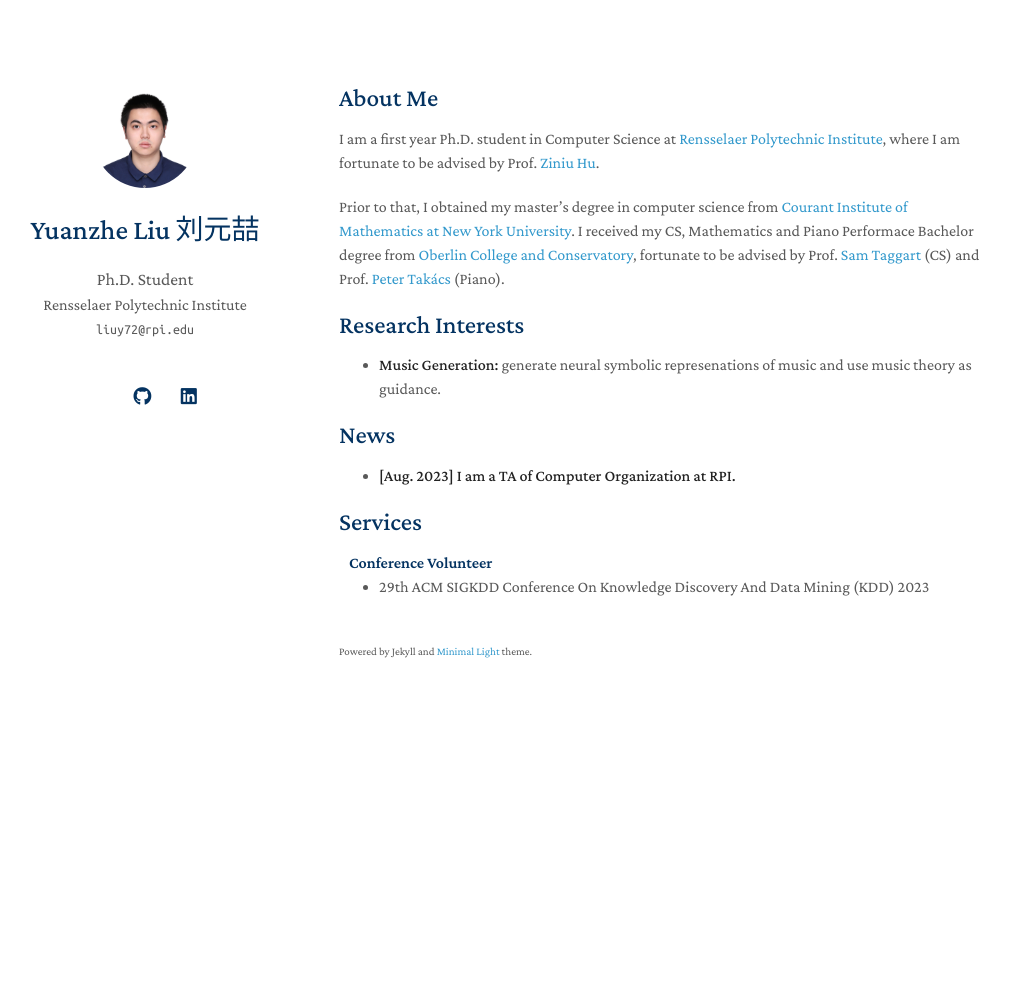
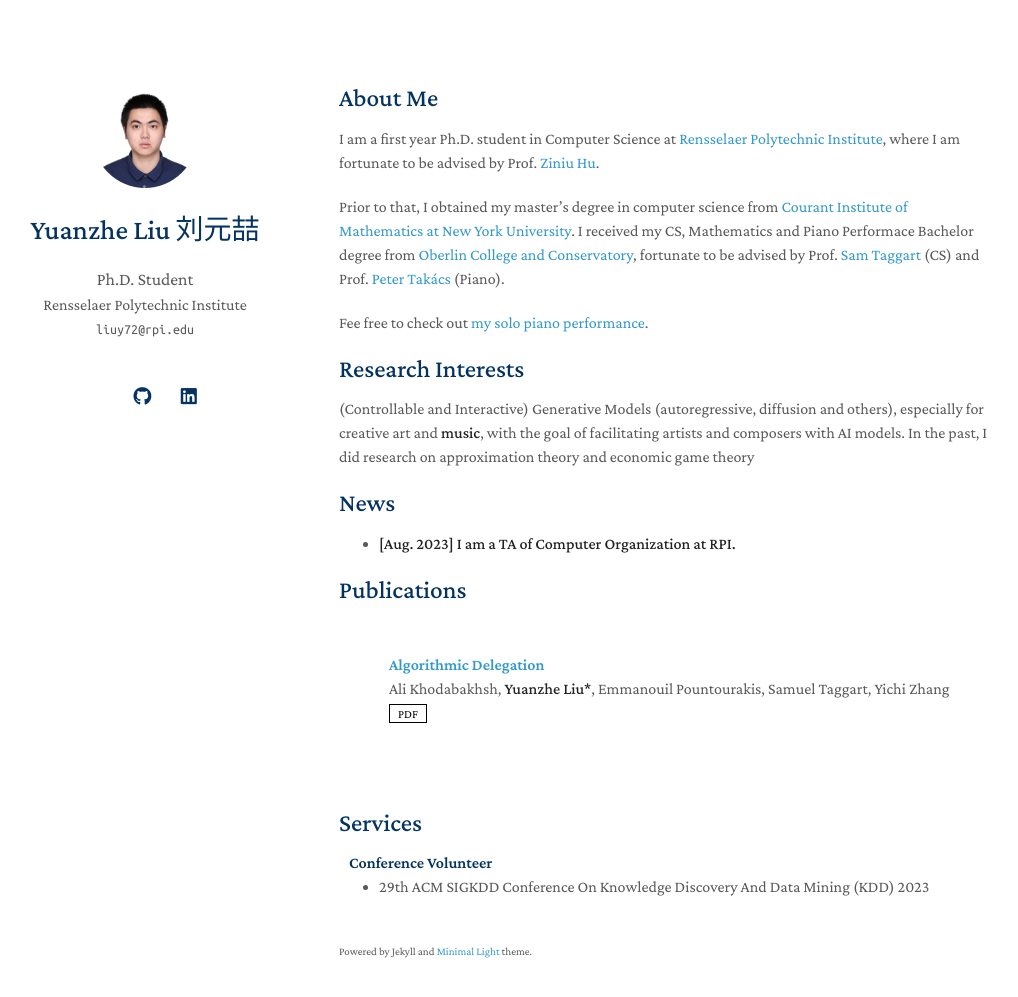
Before and after one commit to ggflow123/ggflow123.github.io, a Jekyll site: the page built from index.md, in a window 1280 px wide and 1032 px high. Shown: the top 997 px of the window, without its empty margins (131-1149 px from the left). Built offline with Jekyll 4.4.1, drawn with Linux system fonts in a browser that asks for light colours; nearby versions of some CDN libraries; a style sheet for code colours, icons or effects is not loaded.

Commit message:
index, pub

```diff
--- a/_data/publications.yml
+++ b/_data/publications.yml
@@ -1,22 +1,25 @@
 main:
 
-  - title: Continual Learning for Abdominal Multi-Organ and Tumor Segmentation
-    authors: Yixiao Zhang, Xinyi Li, Huimiao Chen, Alan Yuille, <strong>Yaoyao Liu*</strong>, Zongwei Zhou* (*Corresponding authors)
-    conference_short: MICCAI
-    conference: International Conference on Medical Image Computing and Computer-Assisted Intervention <strong>(MICCAI)</strong>, 2023.
-    pdf: https://arxiv.org/pdf/2306.00988.pdf
-    code: https://github.com/MrGiovanni/ContinualLearning
-    bibtex: https://bib.yliu.me/MICCAI23.txt
-    image: ./assets/img/teaser_example_2.png
-    notes: Early Accept
+  # - title: Continual Learning for Abdominal Multi-Organ and Tumor Segmentation
+  #   authors: Yixiao Zhang, Xinyi Li, Huimiao Chen, Alan Yuille, <strong>Yaoyao Liu*</strong>, Zongwei Zhou* (*Corresponding authors)
+  #   conference_short: MICCAI
+  #   conference: International Conference on Medical Image Computing and Computer-Assisted Intervention <strong>(MICCAI)</strong>, 2023.
+  #   pdf: https://arxiv.org/pdf/2306.00988.pdf
+  #   code: https://github.com/MrGiovanni/ContinualLearning
+  #   bibtex: https://bib.yliu.me/MICCAI23.txt
+  #   image: ./assets/img/teaser_example_2.png
+  #   notes: Early Accept
 
-  - title: "Mnemonics Training: Multi-Class Incremental Learning without Forgetting"
-    authors: <strong>Yaoyao Liu</strong>, Yuting Su, An-An Liu, Bernt Schiele, Qianru Sun
-    conference_short: CVPR
-    conference: IEEE/CVF Conference on Computer Vision and Pattern Recognition <strong>(CVPR)</strong>, 2020.
-    pdf: https://arxiv.org/pdf/2002.10211.pdf
-    code: https://github.com/yaoyao-liu/class-incremental-learning/tree/main/mnemonics-training
-    page: https://class-il.mpi-inf.mpg.de/mnemonics/
-    bibtex: https://class-il.mpi-inf.mpg.de/mnemonics/
-    notes: Oral Presentation
-    image: ./assets/img/teaser_example.png
+  # - title: "Mnemonics Training: Multi-Class Incremental Learning without Forgetting"
+  #   authors: <strong>Yaoyao Liu</strong>, Yuting Su, An-An Liu, Bernt Schiele, Qianru Sun
+  #   conference_short: CVPR
+  #   conference: IEEE/CVF Conference on Computer Vision and Pattern Recognition <strong>(CVPR)</strong>, 2020.
+  #   pdf: https://arxiv.org/pdf/2002.10211.pdf
+  #   code: https://github.com/yaoyao-liu/class-incremental-learning/tree/main/mnemonics-training
+  #   page: https://class-il.mpi-inf.mpg.de/mnemonics/
+  #   bibtex: https://class-il.mpi-inf.mpg.de/mnemonics/
+  #   notes: Oral Presentation
+  #   image: ./assets/img/teaser_example.png
+  - title: Algorithmic Delegation
+    authors: Ali Khodabakhsh, <strong>Yuanzhe Liu*</strong>, Emmanouil Pountourakis, Samuel Taggart, Yichi Zhang
+    pdf: ../assets/files/Algorithmic_Delegation.pdf
--- a/index.md
+++ b/index.md
@@ -9,14 +9,20 @@ I am a first year Ph.D. student in Computer Science at [Rensselaer Polytechnic I
 
 Prior to that, I obtained my master's degree in computer science from [Courant Institute of Mathematics at New York University](https://cims.nyu.edu/dynamic/). I received my CS, Mathematics and Piano Performace Bachelor degree from [Oberlin College and Conservatory](https://www.oberlin.edu), fortunate to be advised by Prof. [Sam Taggart](http://samueltaggart.com) (CS) and Prof. [Peter Takács](https://www.oberlin.edu/peter-takacs) (Piano).
 
+Fee free to check out [my solo piano performance](https://www.youtube.com/watch?v=GyKiIHCR_7Q).
+
 ## Research Interests
 
-- **Music Generation:** generate neural symbolic represenations of music and use music theory as guidance.
+(Controllable and Interactive) Generative Models (autoregressive, diffusion and others), especially for creative art and **music**, with the goal of facilitating artists and composers with AI models.
+In the past, I did research on approximation theory and economic game theory
 
 ## News
 
 - **[Aug. 2023] I am a TA of Computer Organization at RPI.**
 
+{% include_relative _includes/publications.md %}
+
 {% include_relative _includes/services.md %}
 
+
 <h2 id="contact"></h2>
```
Also changed, not shown: 1 other file.
